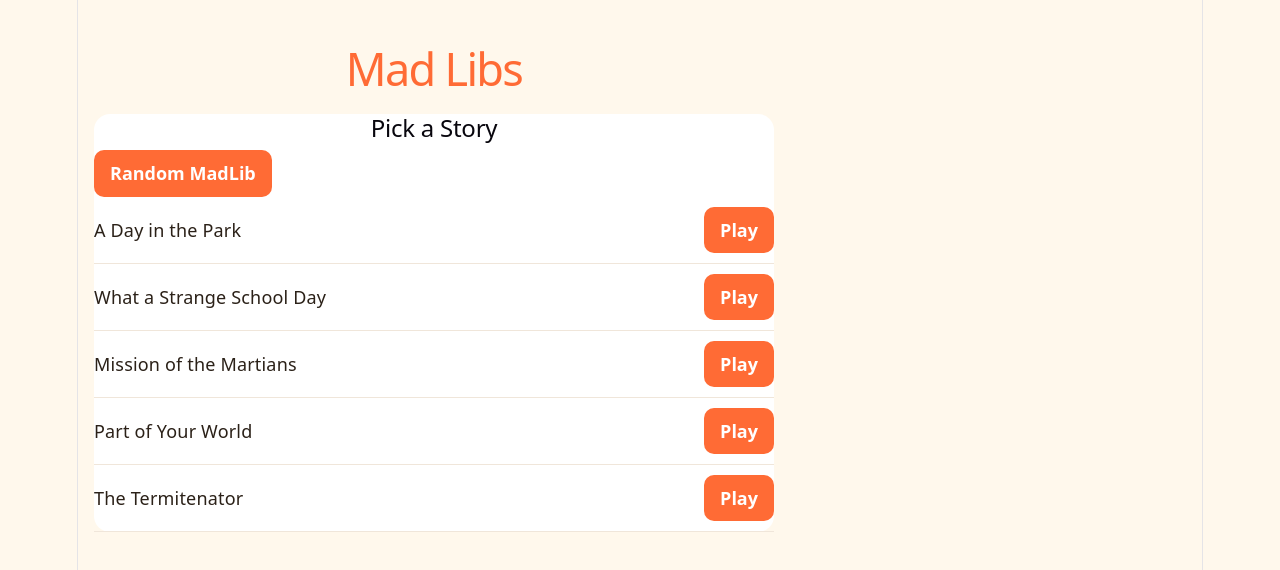
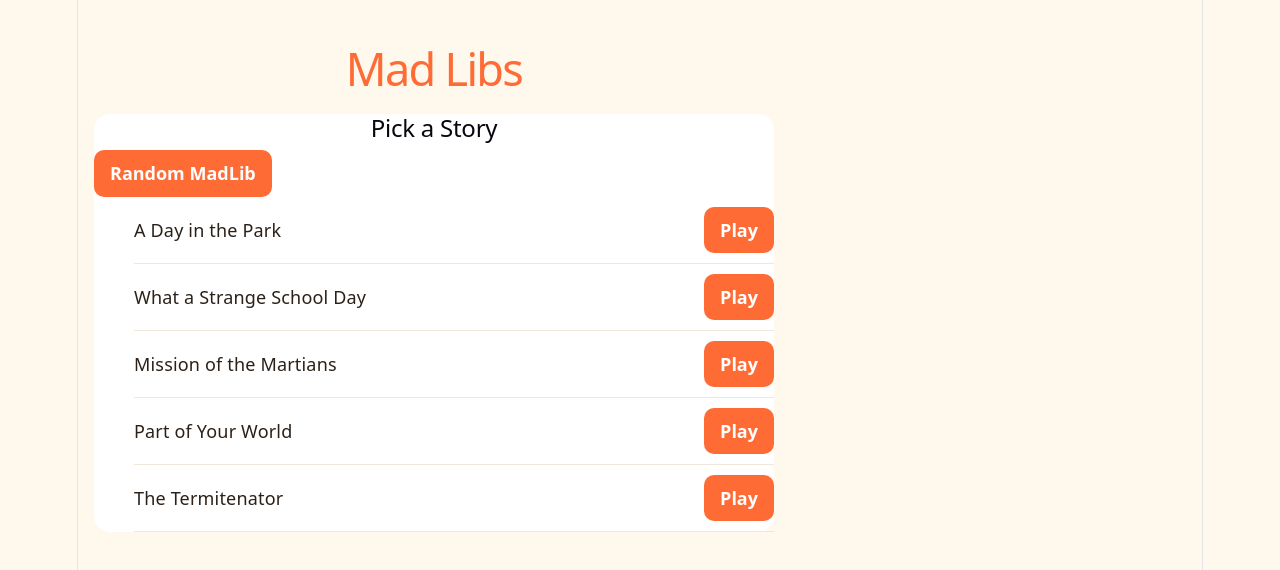
Before and after one commit to heonaliu/madLibs, a React (Vite) app: page / in a window 1280 px wide. Shown: the top 570 px of the page. Built offline with nearby package versions, Linux system fonts and the light colour scheme.

Commit message:
adjust padding

```diff
--- a/src/App.css
+++ b/src/App.css
@@ -41,6 +41,7 @@ h1 {
 .card {
   background: var(--card);
   border-radius: 16px;
+  position: relative;
 }
 
 .field {
@@ -126,7 +127,7 @@ button.danger {
 
 .list {
   list-style: none;
-  padding: 0;
+  padding: 50;
   margin: 0;
 }
 .list li {
```
